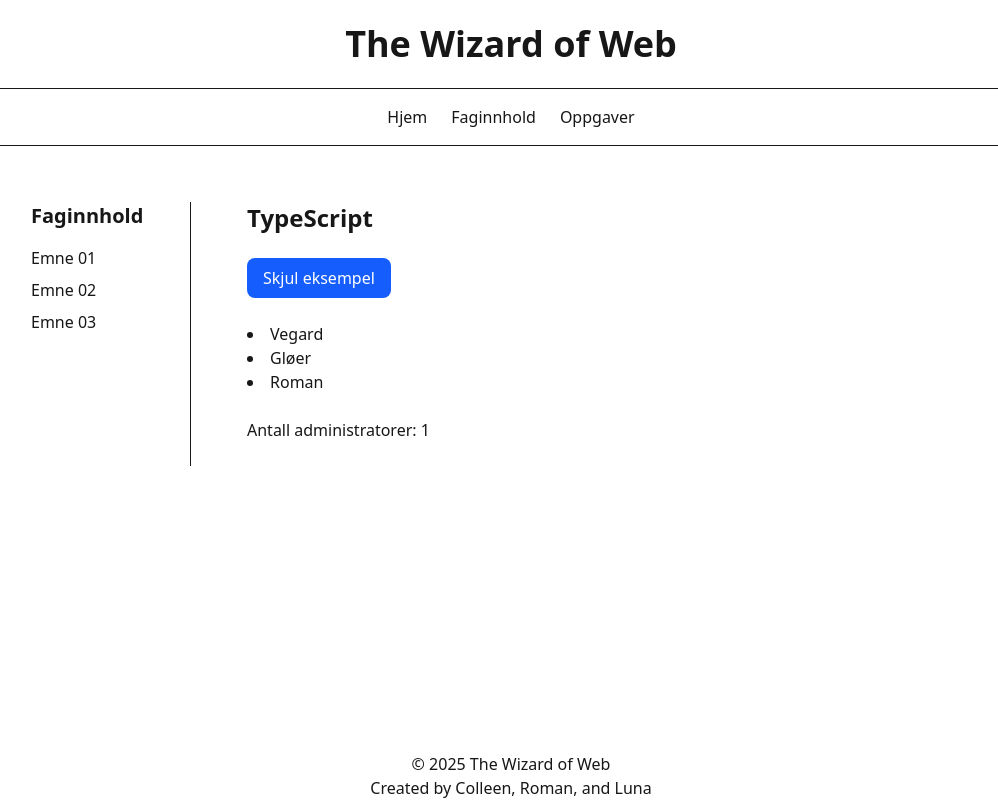
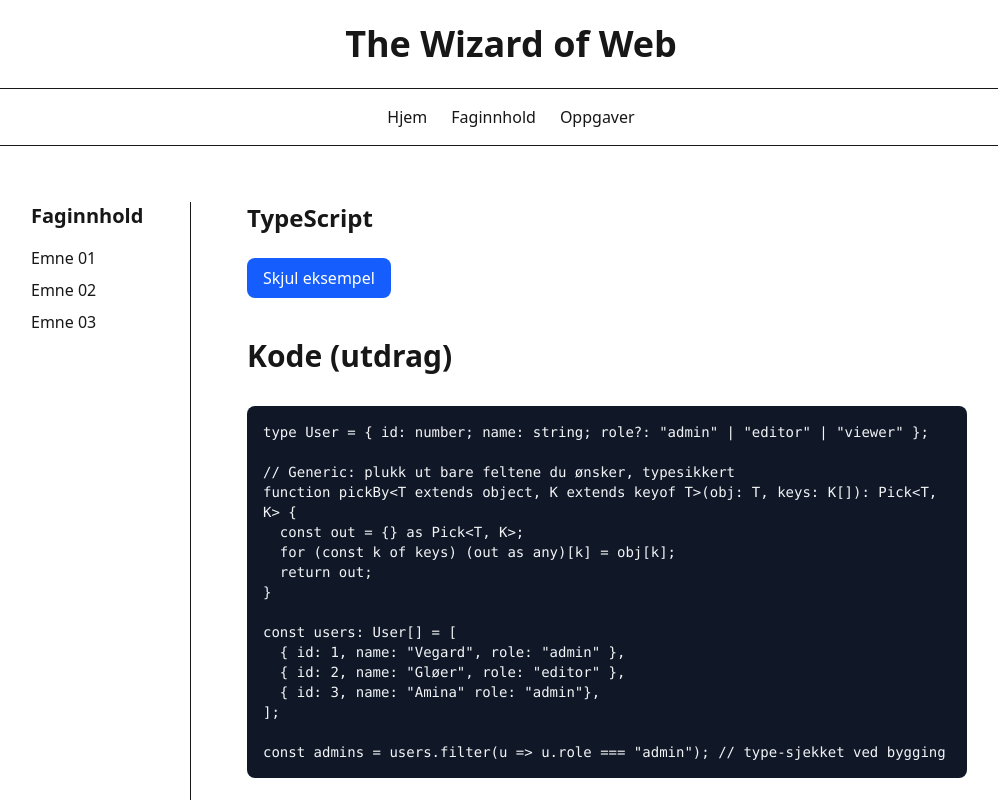
Before and after one commit to brolun/arbeidskrav02-emne06-ga, a Next.js app: page /faginnhold/emne01 in a window 1280 px wide. Both pictures are taken after a click on the button "Eksempel". Shown: the top 800 px of the page, without its empty margins (129-1127 px from the left). Built offline with nearby package versions, Linux system fonts and the light colour scheme.

Commit message:
lagt til kode seksjon med bruke pickBy

```diff
--- a/app/faginnhold/emne01/page.tsx
+++ b/app/faginnhold/emne01/page.tsx
@@ -19,13 +19,30 @@ export default function Page() {
   const users: User[] = [
     { id: 1, name: "Vegard", role: "admin" },
     { id: 2, name: "Gløer", role: "editor" },
-    { id: 3, name: "Roman", role: "viewer" },
+    { id: 3, name: "Amina", role: "admin" },
   ];
 
   const admins = useMemo(
     () => users.filter((u) => u.role === "admin"),
     [users]
   );
+
+  const snippet = `type User = { id: number; name: string; role?: "admin" | "editor" | "viewer" };
+
+// Generic: plukk ut bare feltene du ønsker, typesikkert
+function pickBy<T extends object, K extends keyof T>(obj: T, keys: K[]): Pick<T, K> {
+  const out = {} as Pick<T, K>;
+  for (const k of keys) (out as any)[k] = obj[k];
+  return out;
+}
+
+const users: User[] = [
+  { id: 1, name: "Vegard", role: "admin" },
+  { id: 2, name: "Gløer", role: "editor" },
+  { id: 3, name: "Amina" role: "admin"},
+];
+
+const admins = users.filter(u => u.role === "admin"); // type-sjekket ved bygging`;
 
   return (
     <main className="max-w-3xl mx-auto p-6 space-y-6">
@@ -40,6 +57,34 @@ export default function Page() {
         {showExample ? "Skjul eksempel" : "Eksempel"}
       </button>
 
+      {showExample && (
+        <div className="space-y-6">
+          <h2 className="text-xl font-semibold">Kode (utdrag)</h2>
+          <pre className="bg-gray-900 text-gray-100 p-4 rounded-lg text-sm whitespace-pre-wrap break-words">
+            {snippet}
+          </pre>
+
+          <h2 className="text-xl font-semibold">Resultat</h2>
+          <div className="bg-gray-800 text-white p-4 rounded-lg space-y-3">
+            <p>Antall administratorer: {admins.length}</p>
+            <ul className="list-disc list-inside">
+              {users.map((u) => {
+                const safe = pickBy(u, ["id", "name"]);
+                return (
+                  <li key={u.id}>
+                    {safe.name} (ID: {safe.id}) {u.role && `[${u.role}]`}
+                  </li>
+                );
+              })}
+            </ul>
+            <p className="text-gray-300 text-sm">
+              Merk: TypeScript-feil fanges under utvikling – i nettleseren
+              kjører ren JavaScript.
+            </p>
+          </div>
+        </div>
+      )}
+
       <ul className="list-disc list-inside">
         {users.map((u) => (
           <li key={u.id}>{u.name}</li>
```
